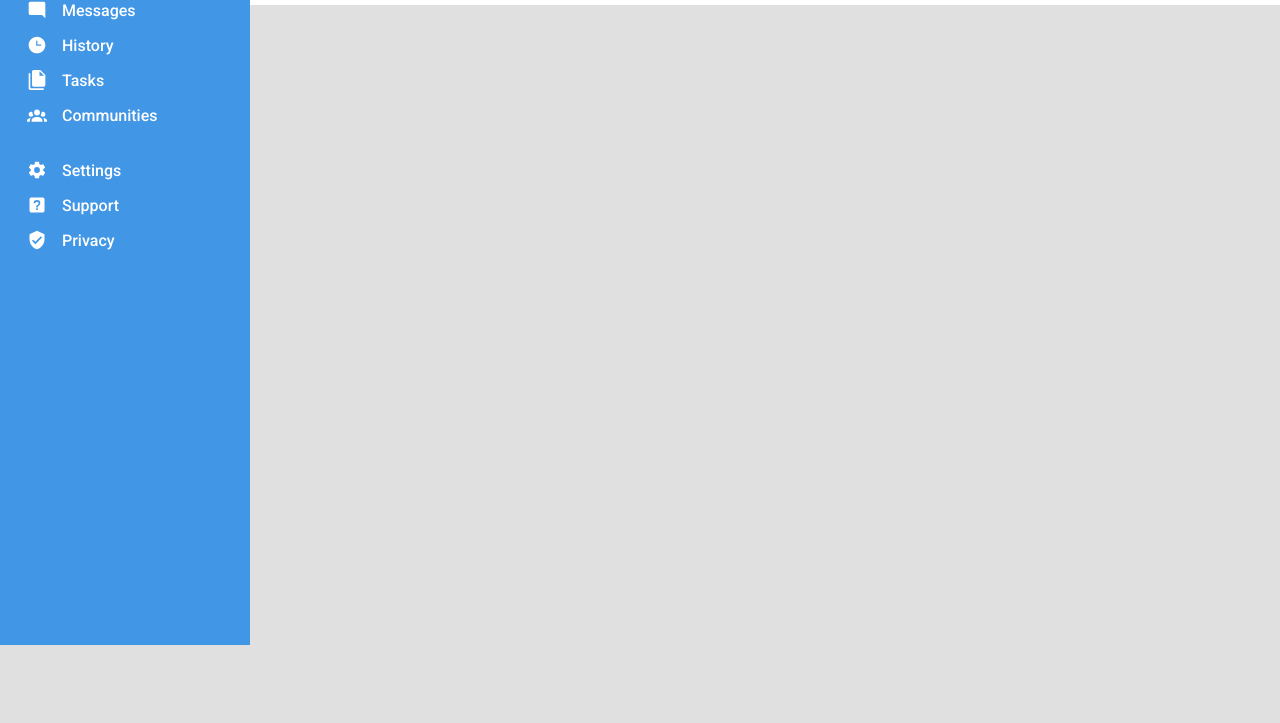
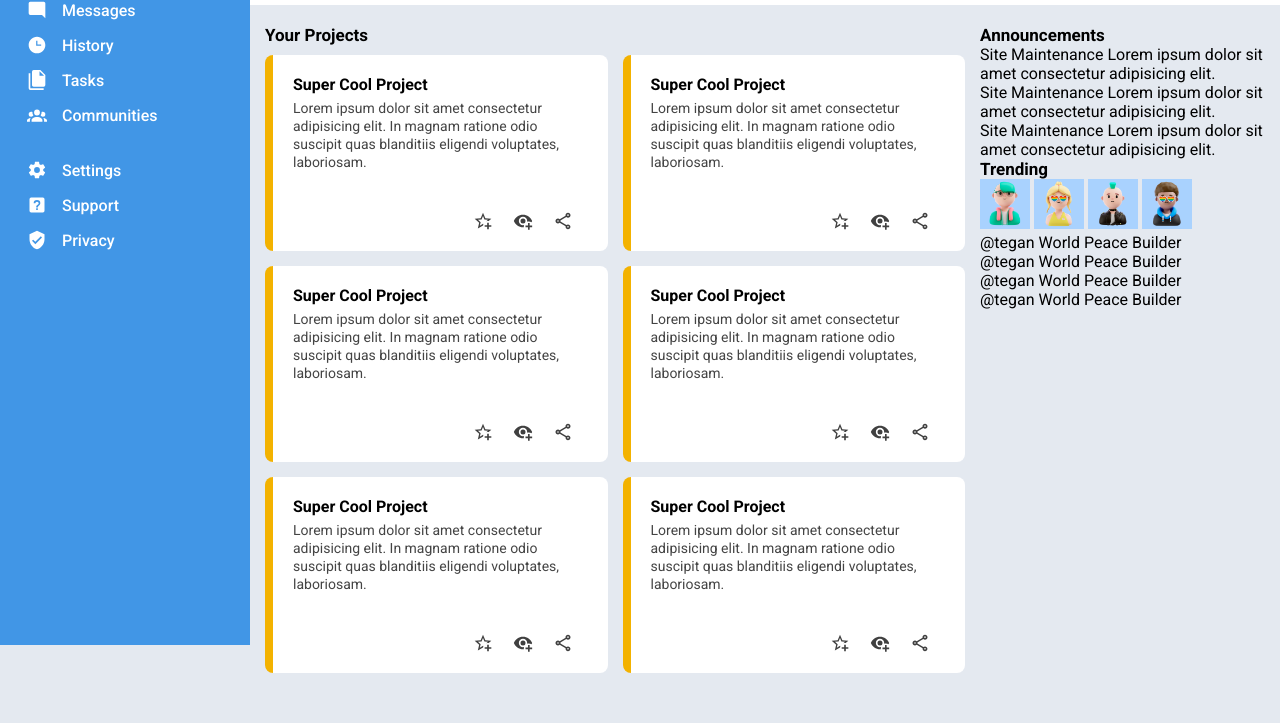
Before and after one commit to iwbsod/odin-admin-dashboard, a plain HTML site: page index.html in a window 1280 px wide. Shown: the part 155-878 px from the top of the page. Before the commit the page ends 800 px from the top, so only its background shows below. Drawn offline with Linux system fonts and the light colour scheme.

Commit message:
Style main content projects container and contents

```diff
--- a/index.html
+++ b/index.html
@@ -22,7 +22,7 @@
         <span>Home</span>
       </div>
 
-      <div class="profile">
+      <div class="dashboard-profile">
         <img src="img/icons/dashboard/card-account-details-outline.svg" alt="" class="sidebar-img">
         <span>Profile</span>
       </div>
@@ -92,11 +92,75 @@
 
   <div class="main-content">
     <div class="projects-container">
+      <div class="project-label">
+        <span class="content-title">Your Projects</span>
+      </div>
 
+      <div class="project-grid">
+        <div class="project">
+          <span class="title">Super Cool Project</span>
+          <span class="description">Lorem ipsum dolor sit amet consectetur adipisicing elit. In magnam ratione odio suscipit quas blanditiis eligendi voluptates, laboriosam.</span>
+          <div class="icons">
+            <img src="img/icons/projects/star-plus-outline.svg" alt="">
+            <img src="img/icons/projects/eye-plus.svg" alt="">
+            <img src="img/icons/projects/share-variant-outline.svg" alt="">
+          </div>
+        </div>
+
+        <div class="project">
+          <span class="title">Super Cool Project</span>
+          <span class="description">Lorem ipsum dolor sit amet consectetur adipisicing elit. In magnam ratione odio suscipit quas blanditiis eligendi voluptates, laboriosam.</span>
+          <div class="icons">
+            <img src="img/icons/projects/star-plus-outline.svg" alt="">
+            <img src="img/icons/projects/eye-plus.svg" alt="">
+            <img src="img/icons/projects/share-variant-outline.svg" alt="">
+          </div>
+        </div>
+
+        <div class="project">
+          <span class="title">Super Cool Project</span>
+          <span class="description">Lorem ipsum dolor sit amet consectetur adipisicing elit. In magnam ratione odio suscipit quas blanditiis eligendi voluptates, laboriosam.</span>
+          <div class="icons">
+            <img src="img/icons/projects/star-plus-outline.svg" alt="">
+            <img src="img/icons/projects/eye-plus.svg" alt="">
+            <img src="img/icons/projects/share-variant-outline.svg" alt="">
+          </div>
+        </div>
+
+        <div class="project">
+          <span class="title">Super Cool Project</span>
+          <span class="description">Lorem ipsum dolor sit amet consectetur adipisicing elit. In magnam ratione odio suscipit quas blanditiis eligendi voluptates, laboriosam.</span>
+          <div class="icons">
+            <img src="img/icons/projects/star-plus-outline.svg" alt="">
+            <img src="img/icons/projects/eye-plus.svg" alt="">
+            <img src="img/icons/projects/share-variant-outline.svg" alt="">
+          </div>
+        </div>
+
+        <div class="project">
+          <span class="title">Super Cool Project</span>
+          <span class="description">Lorem ipsum dolor sit amet consectetur adipisicing elit. In magnam ratione odio suscipit quas blanditiis eligendi voluptates, laboriosam.</span>
+          <div class="icons">
+            <img src="img/icons/projects/star-plus-outline.svg" alt="">
+            <img src="img/icons/projects/eye-plus.svg" alt="">
+            <img src="img/icons/projects/share-variant-outline.svg" alt="">
+          </div>
+        </div>
+
+        <div class="project">
+          <span class="title">Super Cool Project</span>
+          <span class="description">Lorem ipsum dolor sit amet consectetur adipisicing elit. In magnam ratione odio suscipit quas blanditiis eligendi voluptates, laboriosam.</span>
+          <div class="icons">
+            <img src="img/icons/projects/star-plus-outline.svg" alt="">
+            <img src="img/icons/projects/eye-plus.svg" alt="">
+            <img src="img/icons/projects/share-variant-outline.svg" alt="">
+          </div>
+        </div>
+      </div>
     </div>
 
     <div class="announcements-trending-container">
-      <span>Announcements</span>
+      <span class="content-title">Announcements</span>
       <div class="announcements-container">
         <div class="announcement">
           <span class="title">Site Maintenance</span>
@@ -114,7 +178,7 @@
         </div>
       </div>
 
-      <span class="trending-title"></span>
+      <span class="content-title">Trending</span>
       <div class="trending-container">
         <div class="trending-profiles">
           <img src="img/profile-pictures/pfp2.jpg" alt="">
--- a/style.css
+++ b/style.css
@@ -7,7 +7,7 @@
 body {
   height: 100vh;
   font-family: 'Roboto', Arial, Helvetica, sans-serif;
-  background-color: rgb(224, 224, 224);
+  background-color: rgb(228, 233, 240);
 }
 
 .sidebar {
@@ -156,6 +156,65 @@ body {
   cursor: pointer;
 }
 
+.main-content {
+  padding-left: 265px;
+  padding-top: 180px;
+  padding-bottom: 50px;
+  display: grid;
+  grid-template-columns: 1fr 300px;
+  column-gap: 15px;
+}
+
+.content-title {
+  font-weight: bold;
+  font-size: 17px;
+}
+
+.main-content .projects-container {
+}
+
+.projects-container .project-label {
+}
+
+.project-grid {
+  margin-top: 10px;
+  display: grid;
+  grid-template-columns: 1fr 1fr;
+  gap: 15px;
+}
+
+.project-grid .project {
+  background-color: rgb(255, 255, 255);
+  display: flex;
+  flex-direction: column;
+  padding: 20px 25px 20px 20px;
+  border-radius: 8px;
+  border-left: 8px solid rgb(243, 178, 0);
+}
+
+.project .title {
+  font-weight: bold;
+  margin-bottom: 5px;
+}
+
+.project .description {
+  font-size: 14px;
+  color: rgb(68, 68, 68);
+  line-height: 18px;
+  margin-bottom: 40px;
+}
+
+.project .icons {
+  display: flex;
+  justify-content: end;
+}
+
+.icons img {
+  height: 20px;
+  filter: invert(25%);
+  margin-inline: 10px;
+}
+
 img {
   height: 50px;
 }
```
